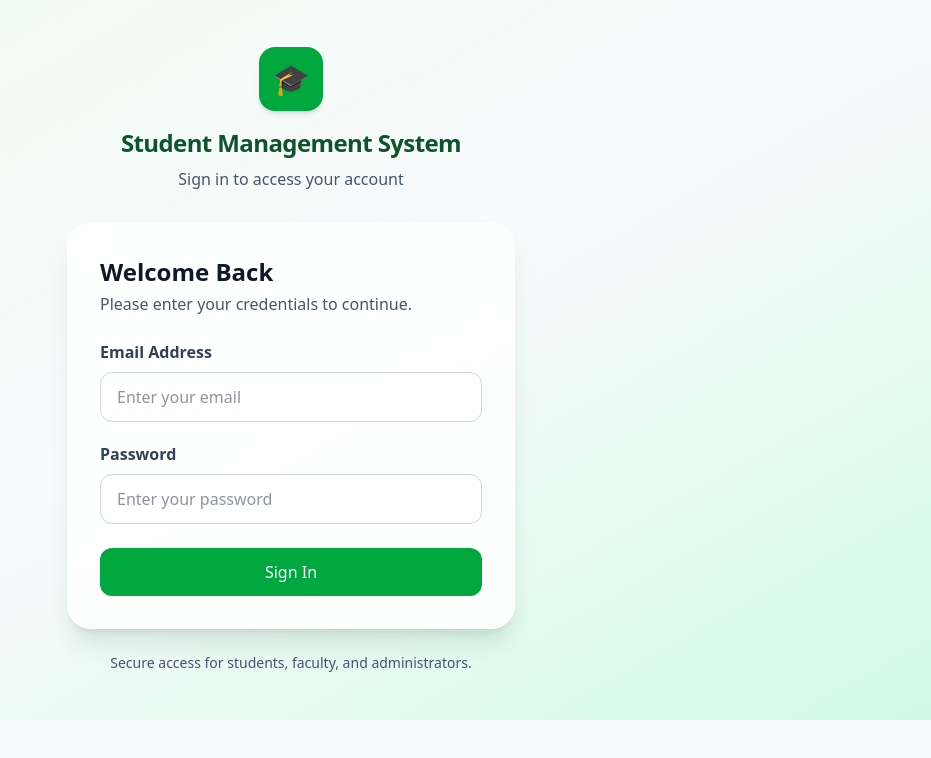
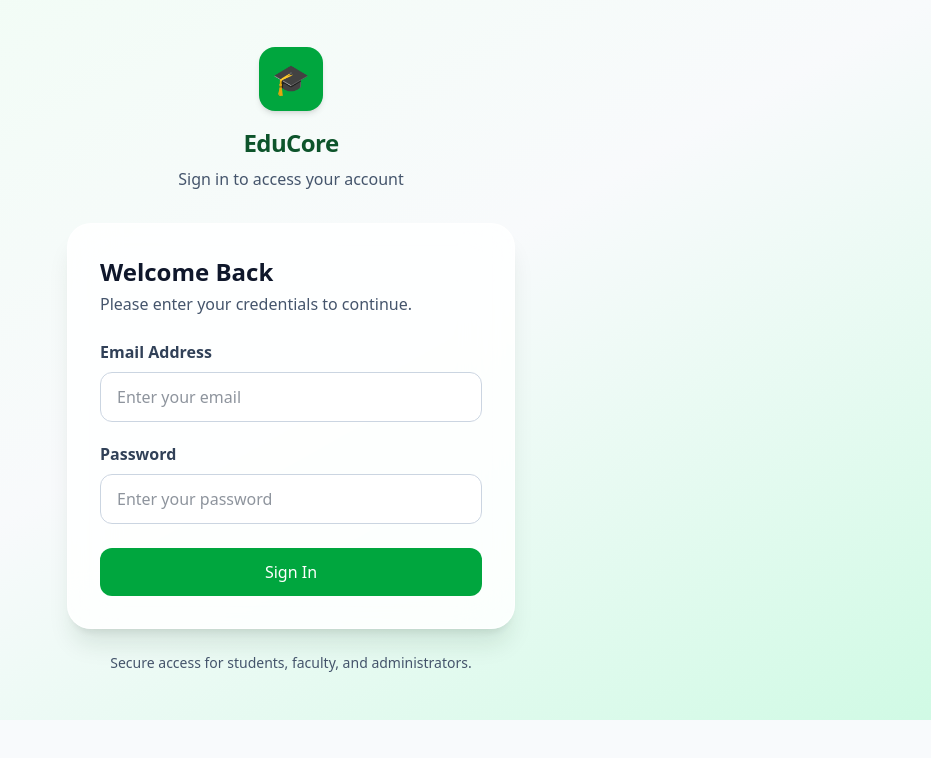
Before and after one commit to syedmahmed2005-cpu/Student-Manegement-System-FullStack, a React (Vite) app: page /login in a window 1280 px wide. Shown: the top 758 px of the page, without its empty margins (349-1280 px from the left). Built offline with nearby package versions, Linux system fonts and the light colour scheme; no server answers.

Commit message:
Update Login.jsx

```diff
--- a/src/pages/Login.jsx
+++ b/src/pages/Login.jsx
@@ -55,7 +55,7 @@ function Login({ setUser }) {
           </div>
 
           <h1 className="text-2xl font-bold tracking-tight text-green-900">
-            Student Management System
+            EduCore
           </h1>
 
           <p className="text-slate-600 mt-2">
```
